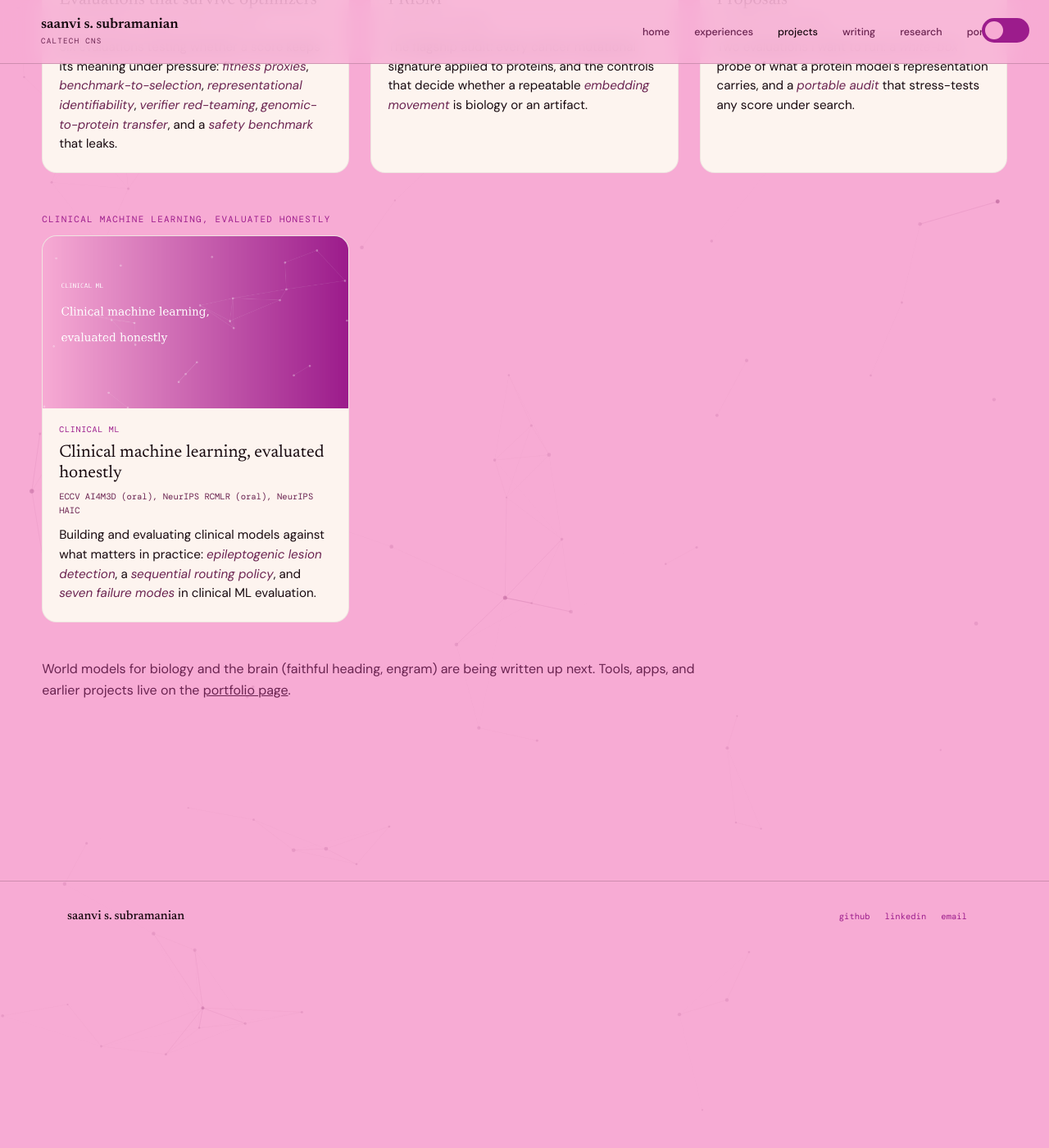
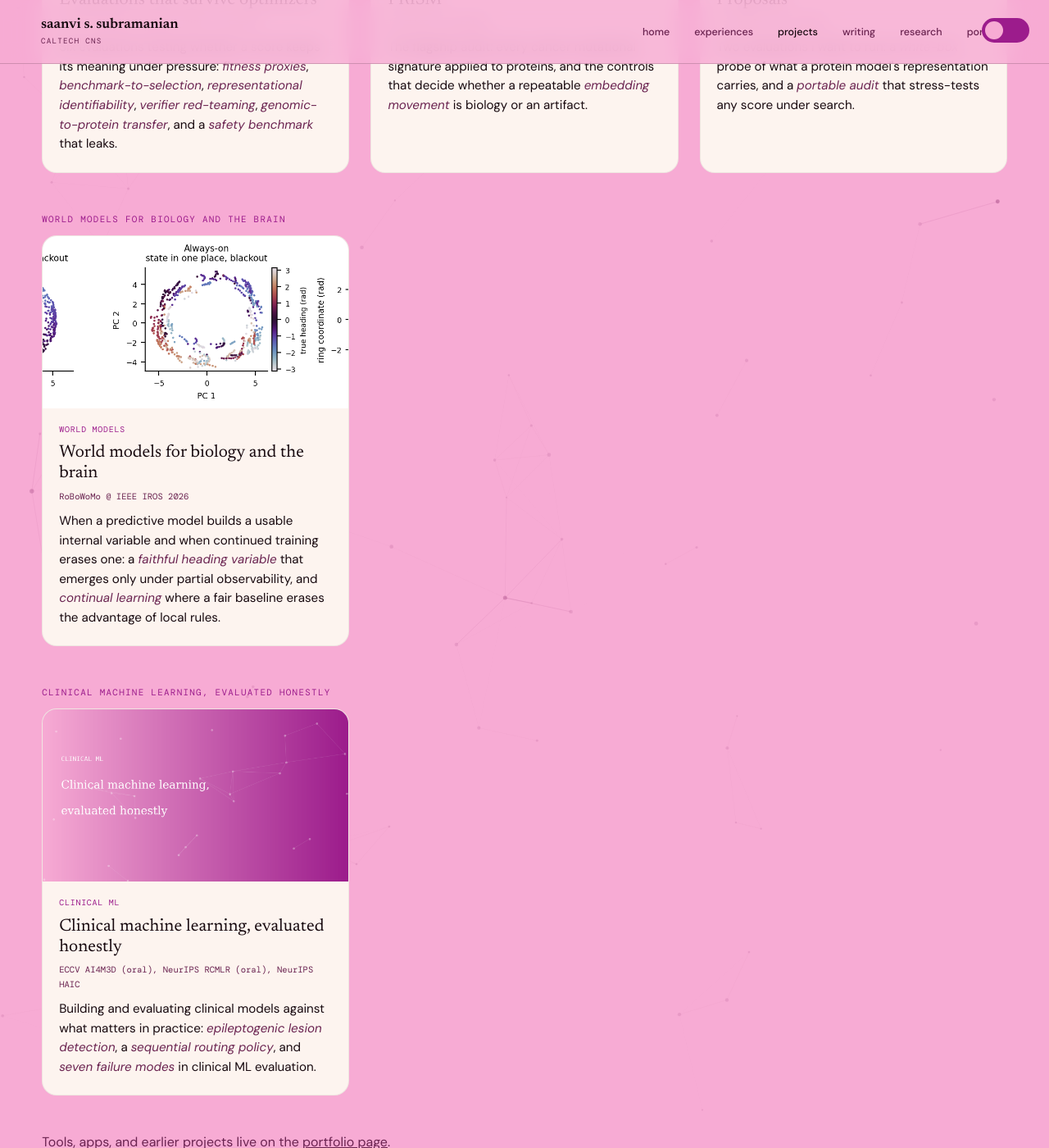
Before and after one commit to saanviiyer/saanviiyer.github.io, a Jekyll site: the page built from pages/projects-index.html, in a window 1280 px wide and 1400 px high, scrolled down 690 px. Shown: the whole window at 82% size. Built offline with Jekyll 4.4.1, drawn with Linux system fonts in a browser that asks for light colours; some web fonts are replaced; before the commit the page ends 1855 px from its top, so only the background shows below that.

Commit message:
Build the World models page (faithful heading + engram) with real figures, and add the lane to the projects index

```diff
--- a/pages/projects-index.html
+++ b/pages/projects-index.html
@@ -38,6 +38,19 @@ permalink: /projects/
     </a>
   </div>
 
+  <p class="w-sec-label">world models for biology and the brain</p>
+  <div class="proj-cards">
+    <a class="proj-card" href="{{ '/projects/world-models/' | relative_url }}">
+      <img class="pc-cover" src="{{ '/assets/images/projects/wm/faithful-ring.png' | relative_url }}" alt="World models for biology and the brain">
+      <div class="pc-body">
+        <div class="pc-tag">World models</div>
+        <div class="pc-title">World models for biology and the brain</div>
+        <div class="pc-venue">RoBoWoMo @ IEEE IROS 2026</div>
+        <div class="pc-desc">When a predictive model builds a usable internal variable and when continued training erases one: a <em>faithful heading variable</em> that emerges only under partial observability, and <em>continual learning</em> where a fair baseline erases the advantage of local rules.</div>
+      </div>
+    </a>
+  </div>
+
   <p class="w-sec-label">clinical machine learning, evaluated honestly</p>
   <div class="proj-cards">
     <a class="proj-card" href="{{ '/projects/clinical-ml/' | relative_url }}">
@@ -51,5 +64,5 @@ permalink: /projects/
     </a>
   </div>
 
-  <p class="proj-intro" style="font-size:1rem;">World models for biology and the brain (faithful heading, engram) are being written up next. Tools, apps, and earlier projects live on the <a href="{{ '/pages/portfolio/' | relative_url }}#projects">portfolio page</a>.</p>
+  <p class="proj-intro" style="font-size:1rem;">Tools, apps, and earlier projects live on the <a href="{{ '/pages/portfolio/' | relative_url }}#projects">portfolio page</a>.</p>
 </section>
```
Also changed, not shown: pages/proj-world-models.html (added, +98 -0 lines), assets/images/projects/wm/faithful-attractor.png (added), assets/images/projects/wm/faithful-ring.png (added).
